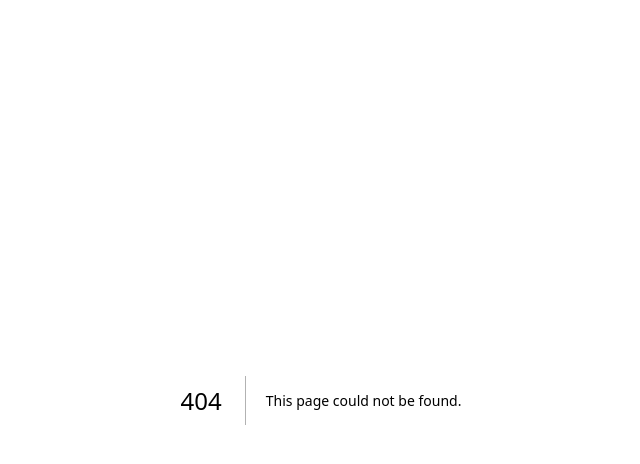
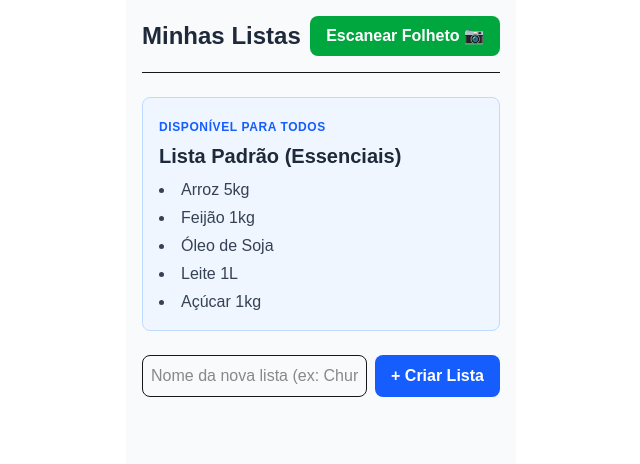
Before and after one commit to aureliomrc/ta_quanto_2, a Next.js app: page /listas in a window 1280 px wide. Before the commit this address had no page. Shown: the top 464 px of the page, without its empty margins (319-959 px from the left). Built offline with nearby package versions, Linux system fonts and the light colour scheme.

Commit message:
Adiciona tela de listas de compras

```diff
--- /dev/null
+++ b/src/app/listas/page.tsx
@@ -0,0 +1,76 @@
+'use client';
+import { useState, useEffect } from 'react';
+import Link from 'next/link';
+
+export default function Listas() {
+  const [listas, setListas] = useState<any[]>([]);
+  const [novaListaNome, setNovaListaNome] = useState('');
+
+  // Exemplo de lista padrão genérica disponível para todos
+  const listaPadrao = {
+    id: 'padrao',
+    nome: 'Lista Padrão (Essenciais)',
+    itens: ['Arroz 5kg', 'Feijão 1kg', 'Óleo de Soja', 'Leite 1L', 'Açúcar 1kg'],
+  };
+
+  const criarNovaLista = (e: React.FormEvent) => {
+    e.preventDefault();
+    if (!novaListaNome.trim()) return;
+
+    const nova = {
+      id: Date.now().toString(),
+      nome: novaListaNome,
+      itens: [],
+    };
+
+    setListas([...listas, nova]);
+    setNovaListaNome('');
+  };
+
+  return (
+    <main className="min-h-screen p-4 bg-gray-50 max-w-2xl mx-auto space-y-6">
+      <div className="flex justify-between items-center border-b pb-4">
+        <h1 className="text-2xl font-bold text-gray-800">Minhas Listas</h1>
+        <Link href="/scanner" className="bg-green-600 text-white px-4 py-2 rounded-lg font-semibold hover:bg-green-700">
+          Escanear Folheto 📷
+        </Link>
+      </div>
+
+      {/* Lista Padrão (Compartilhada) */}
+      <div className="bg-blue-50 border border-blue-200 p-4 rounded-lg">
+        <span className="text-xs font-bold text-blue-600 uppercase tracking-wider">Disponível para todos</span>
+        <h2 className="text-xl font-bold text-gray-800 mt-1">{listaPadrao.nome}</h2>
+        <ul className="mt-2 list-disc list-inside text-gray-700 space-y-1">
+          {listaPadrao.itens.map((item, idx) => (
+            <li key={idx}>{item}</li>
+          ))}
+        </ul>
+      </div>
+
+      {/* Formulário para Criar Nova Lista */}
+      <form onSubmit={criarNovaLista} className="flex gap-2">
+        <input
+          type="text"
+          placeholder="Nome da nova lista (ex: Churrasco, Compras do Mês)"
+          value={novaListaNome}
+          onChange={(e) => setNovaListaNome(e.target.value)}
+          className="flex-1 border p-2 rounded-lg"
+          required
+        />
+        <button type="submit" className="bg-blue-600 text-white px-4 py-2 rounded-lg font-semibold">
+          + Criar Lista
+        </button>
+      </form>
+
+      {/* Listas do Usuário */}
+      <div className="space-y-4">
+        {listas.map((lista) => (
+          <div key={lista.id} className="bg-white p-4 rounded-lg shadow-sm border">
+            <h3 className="font-bold text-lg text-gray-800">{lista.nome}</h3>
+            <p className="text-sm text-gray-500">Nenhum item adicionado ainda.</p>
+          </div>
+        ))}
+      </div>
+    </main>
+  );
+}
```
